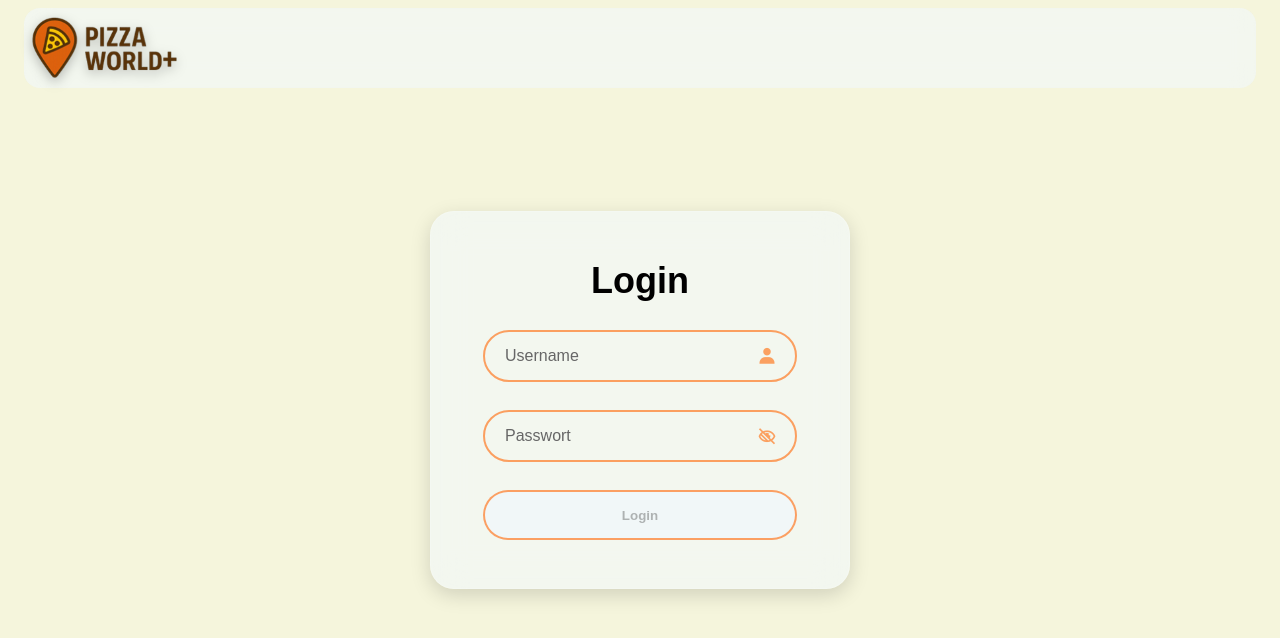
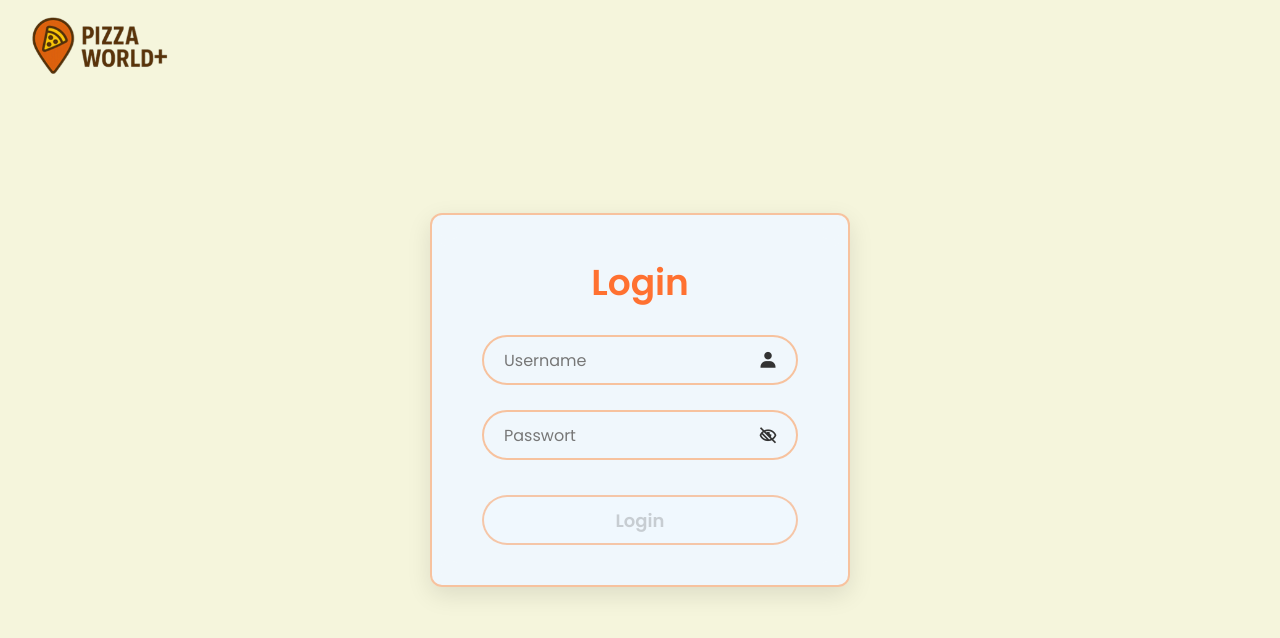
Before and after one commit to smajli7/PizzaWorld, an Angular app in the folder PizzaWorld+/frontend/: page /login in a window 1280 px wide. Shown: the top 638 px of the page. Built offline with nearby package versions, Linux system fonts and the light colour scheme.

Commit message:
Design der Login-Seite

```diff
--- a/PizzaWorld+/frontend/src/app/pages/login/login.component.scss
+++ b/PizzaWorld+/frontend/src/app/pages/login/login.component.scss
@@ -1,164 +1,155 @@
-/* =========================================
-   DESIGN-TOKENS
-   ========================================= */
-$primary: rgba(255, 113, 19, .65);
-$bg:      rgb(245, 245, 220);
-$glass:   rgba(240, 248, 255, .55);
-$shadow:  0 6px 20px rgba(0, 0, 0, .15);
+/* ==== Schriftarten & Grundlayout ==== */
+@import url('https://fonts.googleapis.com/css2?family=Roboto:wght@300;400;700&display=swap');
+@import url('https://fonts.googleapis.com/css2?family=Poppins:wght@300;400;600&display=swap');
 
-@keyframes fade-in-up {
-  from { opacity: 0; transform: translateY(30px); }
-  to   { opacity: 1; transform: none; }
+* {
+  box-sizing: border-box;
+  font-family: 'Poppins', sans-serif;
+  margin: 0;
+  padding: 0;
 }
-
-@keyframes pulse-border {
-  0%   { box-shadow: 0 0 0 0 rgba(255, 113, 19, .5); }
-  70%  { box-shadow: 0 0 0 6px rgba(255, 113, 19, 0); }
-  100% { box-shadow: 0 0 0 0 rgba(255, 113, 19, 0); }
-}
-
-/* =========================================
-   GLOBALS
-   ========================================= */
-* { box-sizing: border-box; font-family: 'Poppins', sans-serif; }
 
 :host {
   display: flex;
   justify-content: center;
   align-items: center;
   min-height: 100vh;
-  background: $bg;
   overflow: hidden;
+  background-color: rgb(245, 245, 220);
+  animation: fadeInPage 0.8s ease-out;
 }
 
-/* =========================================
-   LOGO-LEISTE
-   ========================================= */
+@keyframes fadeInPage {
+  from { opacity: 0; transform: translateY(20px); }
+  to   { opacity: 1; transform: translateY(0); }
+}
+
+/* ==== Kopfzeile / Logo ==== */
 .container {
   position: absolute;
-  inset: 1rem 2rem auto 2rem;
+  top: 16px;
+  left: 32px;
+  right: 32px;
   display: flex;
   align-items: center;
-  z-index: 20;
-
-  /* kleines Glas-Badge hinter Logo */
-  &::before {
-    content: '';
-    position: absolute;
-    inset: -8px;
-    border-radius: 16px;
-    background: $glass;
-    backdrop-filter: blur(12px);
-    transition: transform .4s ease;
-  }
-
-  /* Hover-Lift für ganzen Container */
-  &:hover::before { transform: translateY(-4px) scale(1.03); }
+  font-size: 24px;
+  text-shadow: 2px 2px 4px rgba(0, 0, 0, 0.2);
+  z-index: 10;
 }
 
 .logo {
-  height: 64px;
-  display: block;
-  filter: drop-shadow(0 4px 6px rgba(0,0,0,.25));
-  transition: transform .4s cubic-bezier(.25,.8,.25,1);
-
-  /* sanfter Lift + Glow beim Hover */
-  .container:hover & {
-    transform: translateY(-4px) scale(1.04);
-    animation: pulse-border 1.7s ease-out infinite;
+  height: 60px;
+  transition: transform 0.3s;
 }
+.logo:hover {
+  transform: scale(1.05);
 }
 
-/* =========================================
-   LOGIN-CARD
-   ========================================= */
+/* ==== Login-Box mit Formular ==== */
 .wrapper {
+  position: relative;
   width: 420px;
-  padding: 3rem 3.25rem;
-  border-radius: 24px;
-  background: $glass;
-  border: 1px solid rgba(255,255,255,.18);
-  backdrop-filter: blur(18px);
-  box-shadow: $shadow;
-  animation: fade-in-up .8s ease-out;
-
-  h1 {
-    margin: 0 0 1.5rem;
-    font-size: 2.25rem;
-    font-weight: 600;
-    text-align: center;
-  }
+  background-color: rgba(240, 248, 255, 0.9); /* etwas Glass-Look */
+  border: 2px solid rgba(255, 113, 19, 0.4);
+  backdrop-filter: blur(15px);
+  box-shadow: 0 8px 24px rgba(0, 0, 0, 0.1);
+  border-radius: 12px;
+  padding: 40px 50px;
+  color: #333;
+  animation: fadeInCard 0.6s ease-out;
 }
 
-/* =========================================
-   FORM-FELDER
-   ========================================= */
+@keyframes fadeInCard {
+  from { opacity: 0; transform: scale(0.95); }
+  to   { opacity: 1; transform: scale(1); }
+}
+
+.wrapper h1 {
+  text-align: center;
+  font-size: 36px;
+  margin-bottom: 20px;
+  color: #ff7131;
+}
+
+/* ==== Input-Felder ==== */
 .input-box {
   position: relative;
-  margin: 1.75rem 0;
-
-  input {
-    width: 100%; height: 52px;
-    padding: 0 3rem 0 1.25rem;
-    font-size: 1rem;
-    border-radius: 9999px;
-    border: 2px solid $primary;
-    background: transparent;
-    color: #333;
-    transition: border-color .25s;
-
-    &::placeholder { color: #666; }
+  width: 100%;
+  margin: 25px 0;
 }
 
-  /* Fokus-Glow */
-  &:focus-within input {
-    border-color: #fff;
-    box-shadow: 0 0 0 3px rgba(255,113,19,.25);
+.input-box input {
+  width: 100%;
+  height: 50px;
+  background: transparent;
+  border: 2px solid rgba(255, 113, 19, 0.4);
+  border-radius: 40px;
+  font-size: 16px;
+  color: #333;
+  padding: 0 45px 0 20px;
+  outline: none;
+  transition: border-color 0.3s, box-shadow 0.3s;
 }
 
-  i {
-    position: absolute;
-    top: 50%; right: 1.25rem;
-    transform: translateY(-50%);
-    font-size: 1.25rem;
-    color: $primary;
-    transition: color .25s;
+.input-box input::placeholder {
+  color: #777;
 }
 
-  &:focus-within i { color: #fff; }
+.input-box input:focus {
+  border-color: #ff7131;
+  box-shadow: 0 0 8px rgba(255, 113, 19, 0.4);
 }
 
-/* =========================================
-   BUTTON
-   ========================================= */
-.btn {
-  width: 100%; height: 50px;
-  border-radius: 9999px;
-  border: 2px solid $primary;
-  background: $glass;
-  font-weight: 600;
+.input-box i {
+  position: absolute;
+  right: 20px;
+  top: 50%;
+  transform: translateY(-50%);
   cursor: pointer;
-  transition: transform .25s, box-shadow .25s;
-
-  &:hover {
-    transform: translateY(-3px);
-    box-shadow: 0 8px 24px rgba(255,113,19,.35);
+  font-size: 20px;
+  transition: transform 0.25s ease;
+}
+.input-box i:active {
+  transform: translateY(-50%) scale(1.2) rotate(20deg);
 }
 
-  &:active { transform: translateY(-1px) scale(.97); }
+/* ==== Login-Button ==== */
+.btn {
+  width: 100%;
+  height: 50px;
+  margin-top: 10px;
+  background: aliceblue;
+  border: 2px solid rgba(255, 113, 19, 0.6);
+  border-radius: 40px;
+  cursor: pointer;
+  font-weight: 600;
+  font-size: 18px;
+  transition: transform 0.2s, box-shadow 0.3s;
+}
+.btn:disabled {
+  opacity: 0.6;
+  cursor: not-allowed;
+}
+.btn:not(:disabled):hover {
+  transform: translateY(-2px);
+  box-shadow: 0 6px 20px rgba(255, 113, 19, 0.2);
 }
 
-/* =========================================
-   ALERTS
-   ========================================= */
-.alert { margin-top: 1rem; font-weight: 600; }
-.alert-success { color: darkgreen; }
-.alert-danger  { color: darkred; }
+/* ==== Alerts ==== */
+.alert {
+  margin-top: 16px;
+  font-weight: 600;
+  opacity: 0;
+  animation: slideInAlert 0.4s forwards;
+}
+@keyframes slideInAlert {
+  to   { opacity: 1; transform: translateY(0); }
+  from { opacity: 0; transform: translateY(-10px); }
+}
 
-/* =========================================
-   RESPONSIVE
-   ========================================= */
-@media (max-width: 520px) {
-  .wrapper { width: 90vw; padding: 2rem; }
-  .logo    { height: 56px; }
+.alert-success {
+  color: #2e7d32; /* dunkelgrün */
 }
+.alert-danger {
+  color: #c62828; /* dunkelrot */
+}
```
Lines whose indentation alone changed are shown as unchanged.
